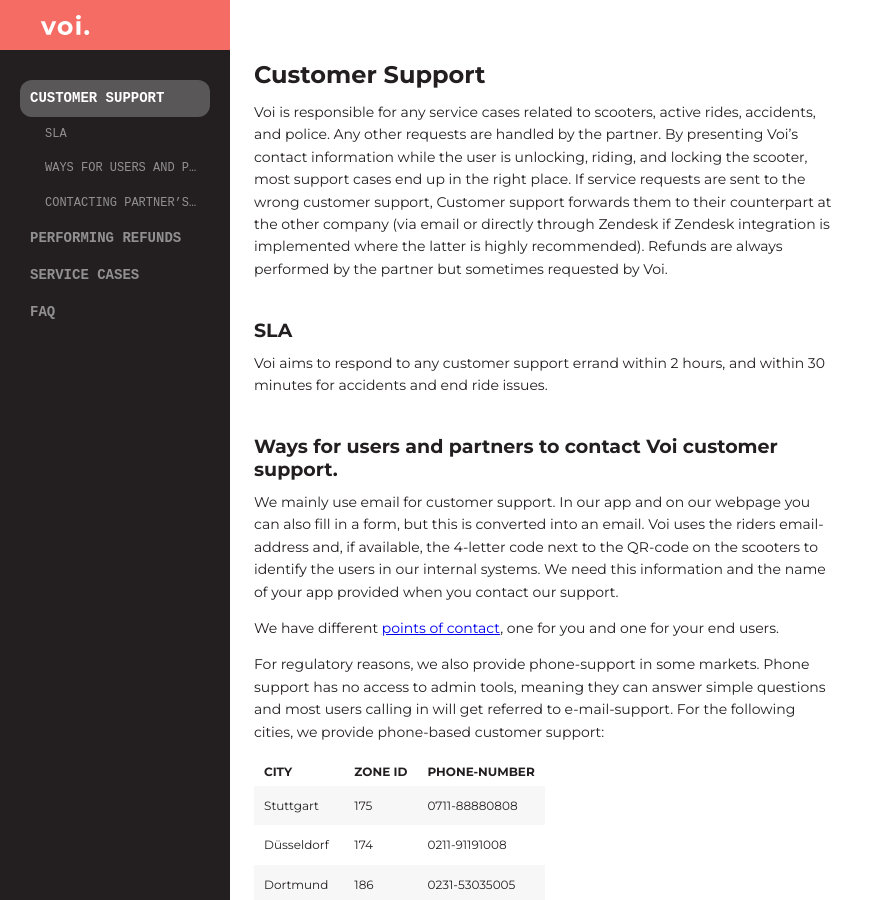
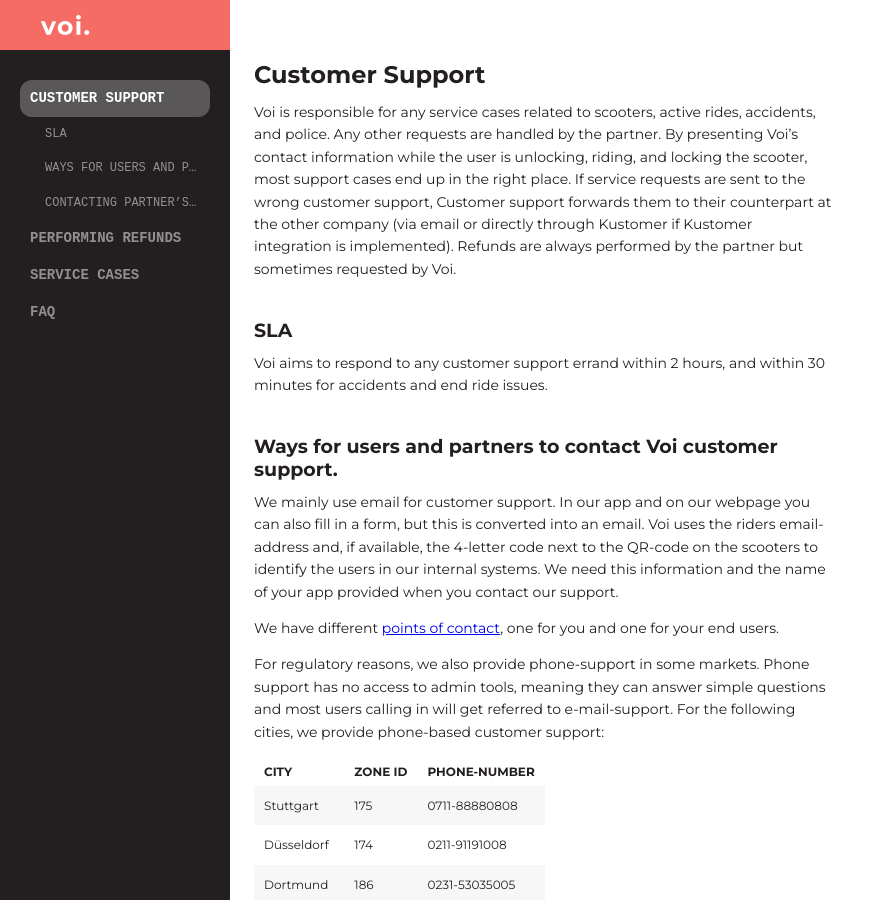
Before and after one commit to voi-api/voi-api.github.io, a Jekyll site: the page built from customer-support.md, in a window 1280 px wide and 900 px high. Shown: the whole window, without its empty margins (0-892 px from the left). Built offline with Jekyll 4.4.1, drawn with Linux system fonts in a browser that asks for light colours; some web fonts are replaced.

Commit message:
Update customer-support.md

```diff
--- a/customer-support.md
+++ b/customer-support.md
@@ -7,7 +7,7 @@ description: Customer support flows, ways of contact and service cases.
 ---
 
 # Customer Support
-Voi is responsible for any service cases related to scooters, active rides, accidents, and police. Any other requests are handled by the partner. By presenting Voi's contact information while the user is unlocking, riding, and locking the scooter, most support cases end up in the right place. If service requests are sent to the wrong customer support, Customer support forwards them to their counterpart at the other company (via email or directly through Zendesk if Zendesk integration is implemented where the latter is highly recommended). Refunds are always performed by the partner but sometimes requested by Voi.
+Voi is responsible for any service cases related to scooters, active rides, accidents, and police. Any other requests are handled by the partner. By presenting Voi's contact information while the user is unlocking, riding, and locking the scooter, most support cases end up in the right place. If service requests are sent to the wrong customer support, Customer support forwards them to their counterpart at the other company (via email or directly through Kustomer if Kustomer integration is implemented). Refunds are always performed by the partner but sometimes requested by Voi.
 
 ## SLA
 Voi aims to respond to any customer support errand within 2 hours, and within 30 minutes for accidents and end ride issues.
```
